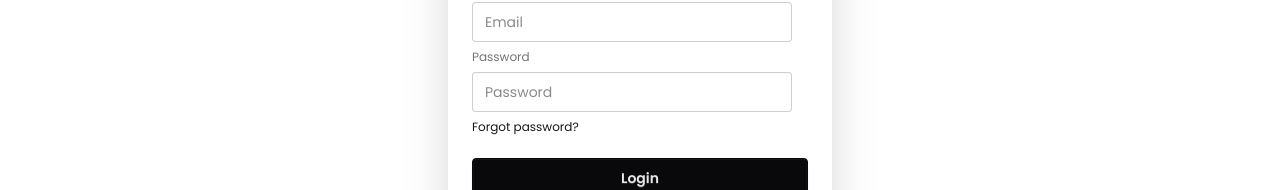
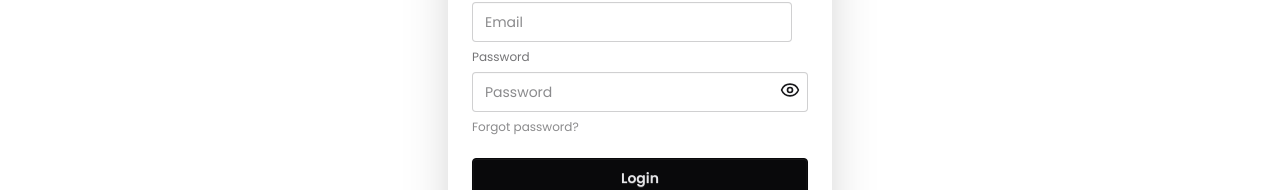
Before and after one commit to MahirSiyam/Run, a React (Vite) app: page /auth/login in a window 1280 px wide. Shown: the part 266-456 px from the top of the page. Built offline with nearby package versions, Linux system fonts and the light colour scheme; no server answers.

Commit message:
added forget password

```diff
--- a/package.json
+++ b/package.json
@@ -12,6 +12,7 @@
   "dependencies": {
     "@tailwindcss/vite": "^4.1.5",
     "firebase": "^11.6.1",
+    "lucide-react": "^0.507.0",
     "react": "^19.0.0",
     "react-animations": "^1.0.0",
     "react-dom": "^19.0.0",
--- a/src/Provider/AuthProvider.jsx
+++ b/src/Provider/AuthProvider.jsx
@@ -1,6 +1,6 @@
 import React, { createContext, useEffect, useState } from 'react';
 import app from '../Firebase/firebase.config';
-import { createUserWithEmailAndPassword, getAuth, onAuthStateChanged, signInWithEmailAndPassword, signInWithPopup, signOut, updateProfile } from "firebase/auth";
+import { createUserWithEmailAndPassword, getAuth, onAuthStateChanged, sendPasswordResetEmail, signInWithEmailAndPassword, signInWithPopup, signOut, updateProfile } from "firebase/auth";
 
 export const AuthContext = createContext();
 
@@ -61,6 +61,10 @@ const AuthProvider = ({children}) => {
         return signInWithPopup(auth , provider);
     }
 
+// forget password
+    const forgetPassword = (email) => {
+        return sendPasswordResetEmail(auth , email);
+    }
 
     console.log(user);
 
@@ -74,6 +78,7 @@ const AuthProvider = ({children}) => {
         setLoading,
         updateUser,
         googleLogIn,
+        forgetPassword,
     }
 
     return (
--- a/src/pages/Login.jsx
+++ b/src/pages/Login.jsx
@@ -1,61 +1,65 @@
-import React, { use } from "react";
+import React, { use, useRef, useState } from "react";
 import { Link, useLocation, useNavigate } from "react-router";
 import { AuthContext } from "../Provider/AuthProvider";
 import Swal from "sweetalert2";
 import { GoogleAuthProvider } from "firebase/auth";
+import { Eye, EyeOff } from "lucide-react"; // Optional: for icons, or use plain text toggle
 
 const Login = () => {
-
-  const {logIn , googleLogIn} = use(AuthContext);
-
+  const { logIn , googleLogIn , forgetPassword} = use(AuthContext);
   const location = useLocation();
   const navigate = useNavigate();
 
-    // const {logIn} = use(AuthContext);
+  const [showPassword, setShowPassword] = useState(false);
+  const emailRef = useRef();
 
 
-    //  google log in
-   const provider = new GoogleAuthProvider;
+  // const handleForgetPassword = (e) => {
+  //   e.preventDefault();
+
+  //   const email = emailRef.current.value;
+
+  //   forgetPassword(email)
+  //   .then(result => {
+  //    alert(result);
+  //   })
+  //   .catch(error => {
+  //     alert(error);
+  //   })
+  // }
+
+
+  // forget password
+  const handleForgetPassword = (e) => {
+    e.preventDefault();
+    const email = emailRef.current.value;
+
+    if (!email) {
+      Swal.fire("Please enter your email address.");
+      return;
+    }
+
+    forgetPassword(email)
+      .then(() => {
+        Swal.fire("Check your email", "We've sent a password reset link.", "success");
+      })
+      .catch((error) => {
+        Swal.fire("Error", error.message, "error");
+      });
+  };
+
+
+  // google log in
+  const provider = new GoogleAuthProvider();
 
   const handleGoogleLogIn = (e) => {
     e.preventDefault();
-
     googleLogIn(provider)
       .then(() => {
         Swal.fire({
           title: "Login Successfully!",
           icon: "success",
-        draggable: true
-      });
-      navigate(`${location.state ? location.state : "/"}`);
-       navigate("/");
-     })
-     .catch(() => {
-       Swal.fire({
-                icon: "error",
-                title: "Oops...",
-                text: "Something went wrong!",
-                footer: '<a href="#">Why do I have this issue?</a>'
-              });
-     })
-
-   }
-
-    const handleLogIn = (e) => {
-        e.preventDefault();
-
-        const form = e.target;
-        const email = form.email.value;
-        const password = form.password.value;
-
-        // console.log({email , password});
-
-        logIn(email , password)
-        .then(() => {
-            Swal.fire({
-                title: "Login Successfully!",
-                icon: "success",
-                draggable: true
+          draggable: true,
         });
         navigate(`${location.state ? location.state : "/"}`);
       })
@@ -64,30 +68,93 @@ const Login = () => {
           icon: "error",
           title: "Oops...",
           text: "Something went wrong!",
-                footer: '<a href="#">Why do I have this issue?</a>'
+          footer: '<a href="#">Why do I have this issue?</a>',
         });
+      });
+  };
+
+  const handleLogIn = (e) => {
+    e.preventDefault();
+    const form = e.target;
+    const email = form.email.value;
+    const password = form.password.value;
+
+    logIn(email, password)
+      .then(() => {
+        Swal.fire({
+          title: "Login Successfully!",
+          icon: "success",
+          draggable: true,
+        });
+        navigate(`${location.state ? location.state : "/"}`);
       })
-    }
+      .catch(() => {
+        Swal.fire({
+          icon: "error",
+          title: "Oops...",
+          text: "Something went wrong!",
+          footer: '<a href="#">Why do I have this issue?</a>',
+        });
+      });
+  };
 
   return (
     <div className="flex justify-center items-center mt-20">
       <div className="card bg-base-100 w-full max-w-sm shrink-0 shadow-2xl">
-            <h2 className="font-semibold text-2xl text-center py-2">Login Your Account</h2>
+        <h2 className="font-semibold text-2xl text-center py-2">
+          Login Your Account
+        </h2>
         <div className="card-body">
           <form onSubmit={handleLogIn} className="fieldset">
-
             {/* email */}
             <label className="label">Email</label>
-            <input type="email" name="email" className="input" placeholder="Email" />
+            <input
+              type="email"
+              name="email"
+              className="input"
+              placeholder="Email"
+              ref={emailRef}
+              required
+            />
 
             {/* password */}
             <label className="label">Password</label>
-            <input type="password" name="password" className="input" placeholder="Password" />
+            <div className="relative">
+              <input
+                type={showPassword ? "text" : "password"}
+                name="password"
+                className="input w-full pr-10"
+                placeholder="Password"
+                required
+              />
+              <button
+                type="button"
+                className="absolute right-2 top-2"
+                onClick={() => setShowPassword(!showPassword)}
+                tabIndex={-1}
+              >
+                {showPassword ? <EyeOff size={20} /> : <Eye size={20} />}
+              </button>
+            </div>
+
             <div>
-              <a className="link link-hover">Forgot password?</a>
+              {/* <a onClick={handleForgetPassword} className="link link-hover">Forgot password?</a> */}
+
+              <a
+  onClick={handleForgetPassword}
+  className={`link link-hover ${!emailRef.current?.value && "pointer-events-none opacity-50"}`}
+>
+  Forgot password?
+</a>
             </div>
-            <button type="submit" className="btn btn-neutral mt-4">Login</button>
-            <button onClick={handleGoogleLogIn} type="submit" className="btn bg-white text-black border-[#e5e5e5]">
+            <button type="submit" className="btn btn-neutral mt-4">
+              Login
+            </button>
+            <button
+              onClick={handleGoogleLogIn}
+              type="button"
+              className="btn bg-white text-black border-[#e5e5e5]"
+            >
               <svg
                 aria-label="Google logo"
                 width="16"
@@ -117,7 +184,12 @@ const Login = () => {
               </svg>
               Login with Google
             </button>
-            <p className="text-center font-bold pt-5">Don't have an account? Click <Link to={`/auth/register`} className="text-orange-500">Register</Link></p>
+            <p className="text-center font-bold pt-5">
+              Don't have an account? Click{" "}
+              <Link to={`/auth/register`} className="text-orange-500">
+                Register
+              </Link>
+            </p>
           </form>
         </div>
       </div>
--- a/src/pages/Register.jsx
+++ b/src/pages/Register.jsx
@@ -1,14 +1,17 @@
-import React, { use } from "react";
+import React, { use, useState } from "react";
 import { Link, useNavigate } from "react-router";
 import { AuthContext } from "../Provider/AuthProvider";
 import Swal from "sweetalert2";
 import { GoogleAuthProvider } from "firebase/auth";
+import { Eye, EyeOff } from "lucide-react";
 
 const Register = () => {
 
     const navigate = useNavigate();
 
     const {createUser , setUser , updateUser , googleLogIn} = use(AuthContext);
+
+    const [showPassword , setShowPassword] = useState(false);
 
     // google log in
     const provider = new GoogleAuthProvider;
@@ -87,16 +90,23 @@ const Register = () => {
 
             {/* password */}
             <label className="label">Password</label>
-            <input
-              type="password"
-              name="password"
-              className="input"
-              placeholder="Password"
-              minlength="8"
-              pattern="(?=.*\d)(?=.*[a-z])(?=.*[A-Z]).{8,}"
-              title="Must be more than 8 characters, including number, lowercase letter, uppercase letter"
-              required
-            />
+            <div className="relative">
+              <input
+                type={showPassword ? "text" : "password"}
+                name="password"
+                className="input w-full pr-10"
+                placeholder="Password"
+                required
+              />
+              <button
+                type="button"
+                className="absolute right-2 top-2"
+                onClick={() => setShowPassword(!showPassword)}
+                tabIndex={-1}
+              >
+                {showPassword ? <EyeOff size={20} /> : <Eye size={20} />}
+              </button>
+            </div>
             <div>
               <a className="link link-hover">Forgot password?</a>
             </div>
```
Also changed, not shown: 1 other file (tests, documents, lock files or other folders). Lines whose indentation alone changed are shown as unchanged.
